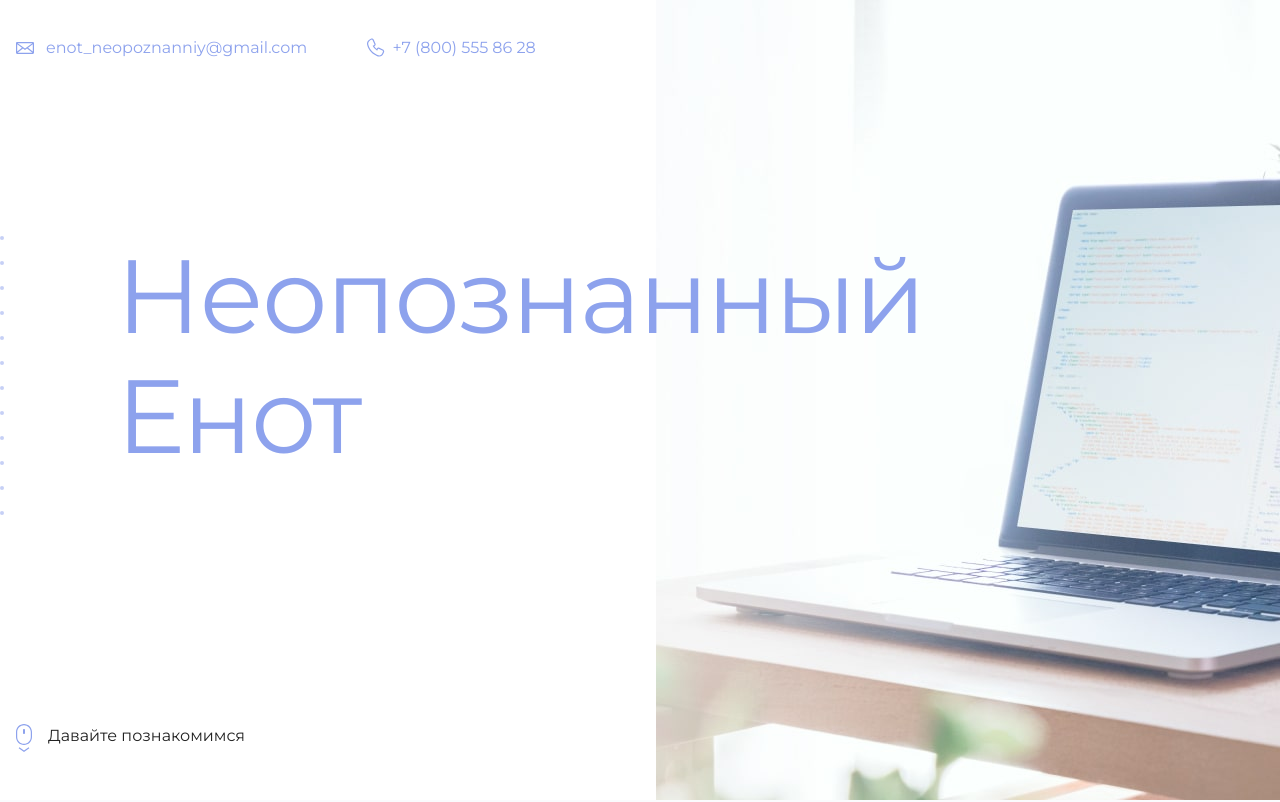
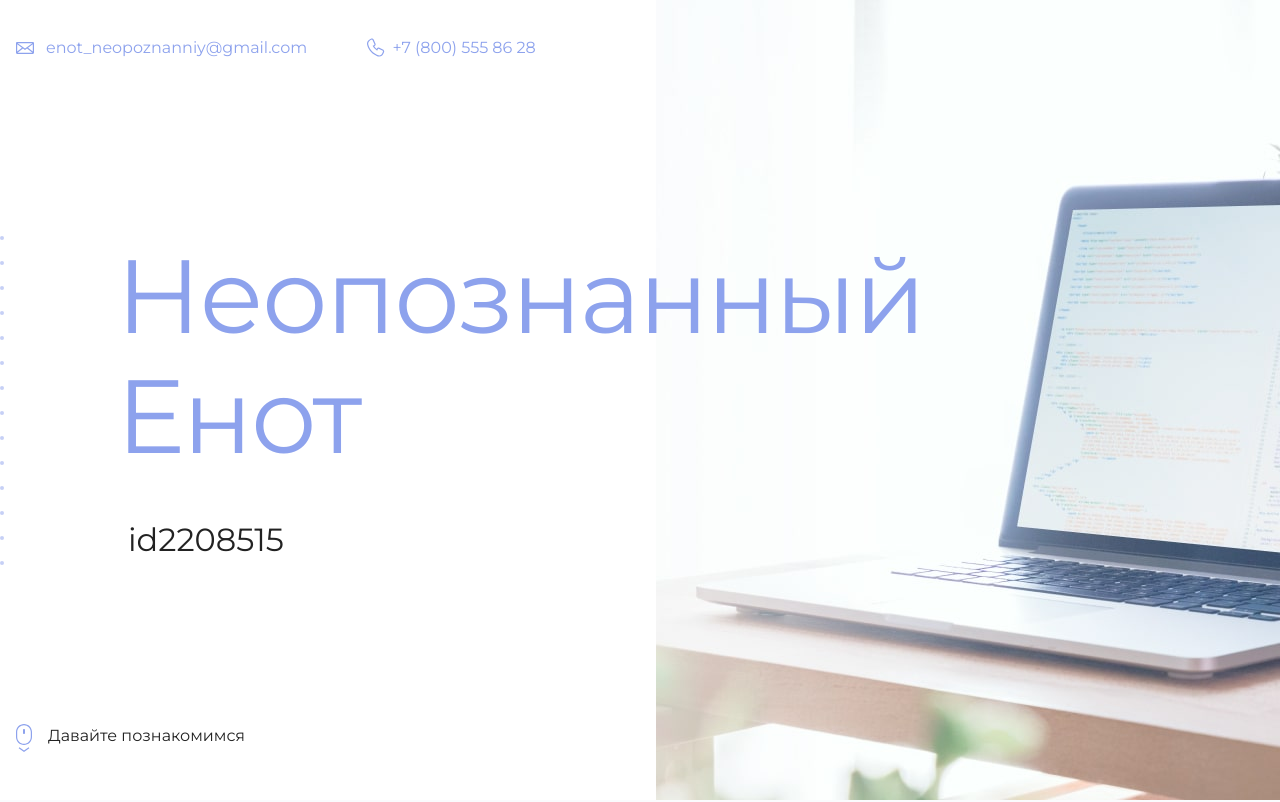
Before and after one commit to PletnevaAR/2, a plain HTML site: page index.html in a window 1280 px wide. Shown: the top 802 px of the page. Drawn offline with Linux system fonts and the light colour scheme.

Commit message:
добавляет id

```diff
--- a/index.html
+++ b/index.html
@@ -19,7 +19,7 @@
       <section class="hero-image">
         <div class="container">
           <h1 class="heading">Неопознанный Енот</h1>
-          <p><id2208515></p>
+          <p>id2208515</p>
         </div>
       </section>
 
```
